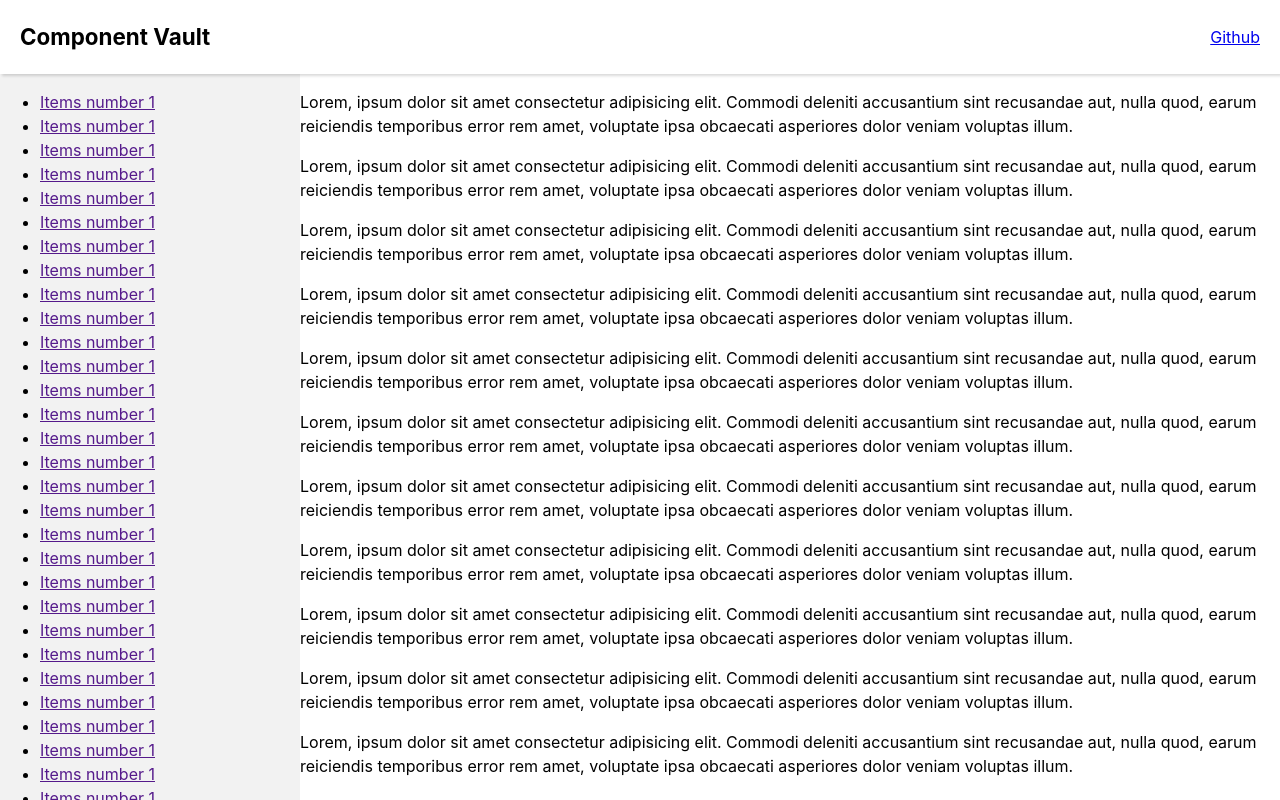
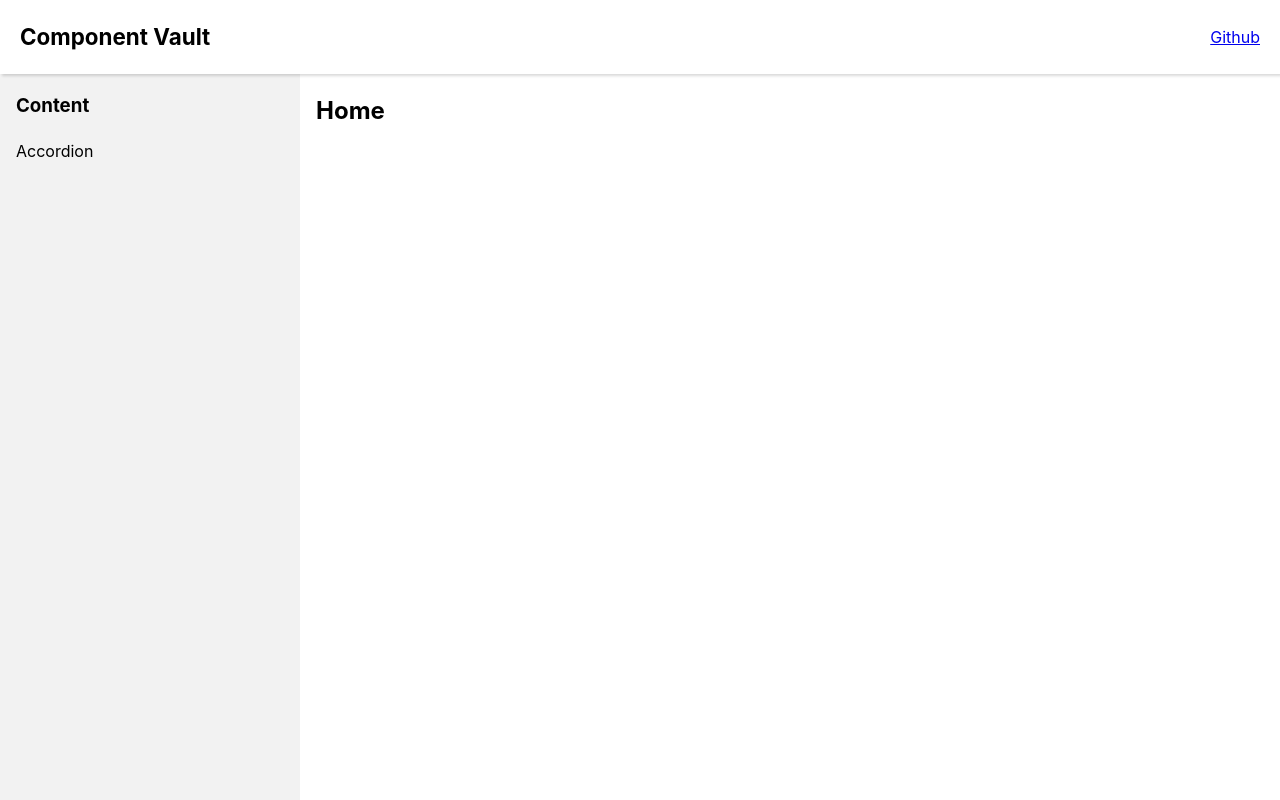
Before and after one commit to ssakib4040/component-vault, a React (Vite) app: page / in a window 1280 px wide. Built offline with nearby package versions, Linux system fonts and the light colour scheme.

Commit message:
Accordion Structure added

```diff
--- a/src/App.scss
+++ b/src/App.scss
@@ -5,18 +5,3 @@
 .container {
   display: flex;
 }
-
-.sidebar {
-  position: fixed;
-  top: 73.58px;
-  left: 0;
-  bottom: 0;
-  overflow-y: scroll;
-  background-color: #f2f2f2;
-  width: 300px;
-}
-
-.content {
-  flex: 1;
-  margin-left: 300px; /* Adjust the margin to accommodate the fixed sidebar width */
-}
--- a/src/App.tsx
+++ b/src/App.tsx
@@ -1,10 +1,13 @@
-import { Routes, Route, Outlet, Link } from "react-router-dom";
+import { Routes, Route, Link } from "react-router-dom";
 import "./App.scss";
 
 // components
 import Header from "./components/Header/Header";
+import Sidebar from "./components/Sidebar/Sidebar";
+import Content from "./components/Content/Content";
 
 // pages
+import Accordion from "./pages/Accordion/Accordion";
 
 export default function App() {
   return (
@@ -12,281 +15,19 @@ export default function App() {
       <Header />
 
       <div className="container">
-        {/* Sidebar & Content */}
+        <Sidebar />
 
-        <div className="sidebar dev">
-          <ul>
-            <li>
-              <a href="">Items number 1</a>
-            </li>
+        <Content>
+          <Routes>
+            <Route path="/">
+              <Route index element={<Home />} />
+              <Route path="accordion" element={<Accordion />} />
 
-            <li>
-              <a href="">Items number 1</a>
-            </li>
-
-            <li>
-              <a href="">Items number 1</a>
-            </li>
-
-            <li>
-              <a href="">Items number 1</a>
-            </li>
-
-            <li>
-              <a href="">Items number 1</a>
-            </li>
-
-            <li>
-              <a href="">Items number 1</a>
-            </li>
-
-            <li>
-              <a href="">Items number 1</a>
-            </li>
-
-            <li>
-              <a href="">Items number 1</a>
-            </li>
-
-            <li>
-              <a href="">Items number 1</a>
-            </li>
-
-            <li>
-              <a href="">Items number 1</a>
-            </li>
-
-            <li>
-              <a href="">Items number 1</a>
-            </li>
-
-            <li>
-              <a href="">Items number 1</a>
-            </li>
-
-            <li>
-              <a href="">Items number 1</a>
-            </li>
-
-            <li>
-              <a href="">Items number 1</a>
-            </li>
-
-            <li>
-              <a href="">Items number 1</a>
-            </li>
-
-            <li>
-              <a href="">Items number 1</a>
-            </li>
-
-            <li>
-              <a href="">Items number 1</a>
-            </li>
-
-            <li>
-              <a href="">Items number 1</a>
-            </li>
-
-            <li>
-              <a href="">Items number 1</a>
-            </li>
-
-            <li>
-              <a href="">Items number 1</a>
-            </li>
-
-            <li>
-              <a href="">Items number 1</a>
-            </li>
-
-            <li>
-              <a href="">Items number 1</a>
-            </li>
-
-            <li>
-              <a href="">Items number 1</a>
-            </li>
-
-            <li>
-              <a href="">Items number 1</a>
-            </li>
-
-            <li>
-              <a href="">Items number 1</a>
-            </li>
-
-            <li>
-              <a href="">Items number 1</a>
-            </li>
-
-            <li>
-              <a href="">Items number 1</a>
-            </li>
-
-            <li>
-              <a href="">Items number 1</a>
-            </li>
-
-            <li>
-              <a href="">Items number 1</a>
-            </li>
-
-            <li>
-              <a href="">Items number 1</a>
-            </li>
-
-            <li>
-              <a href="">Items number 1</a>
-            </li>
-
-            <li>
-              <a href="">Items number 1</a>
-            </li>
-
-            <li>
-              <a href="">Items number 1</a>
-            </li>
-
-            <li>
-              <a href="">Items number 1</a>
-            </li>
-
-            <li>
-              <a href="">Items number 1</a>
-            </li>
-
-            <li>
-              <a href="">Items number 1</a>
-            </li>
-
-            <li>
-              <a href="">Items number 1</a>
-            </li>
-
-            <li>
-              <a href="">Items number 1</a>
-            </li>
-
-            <li>
-              <a href="">Items number 1</a>
-            </li>
-
-            <li>
-              <a href="">Items number 1</a>
-            </li>
-
-            <li>
-              <a href="">Items number 1</a>
-            </li>
-
-            <li>
-              <a href="">Items number 1</a>
-            </li>
-
-            <li>
-              <a href="">Items number 1</a>
-            </li>
-
-            <li>
-              <a href="">Items number 1</a>
-            </li>
-
-            <li>
-              <a href="">Items number 1</a>
-            </li>
-          </ul>
-        </div>
-
-        <div className="content dev">
-          <p>
-            Lorem, ipsum dolor sit amet consectetur adipisicing elit. Commodi
-            deleniti accusantium sint recusandae aut, nulla quod, earum
-            reiciendis temporibus error rem amet, voluptate ipsa obcaecati
-            asperiores dolor veniam voluptas illum.
-          </p>
-
-          <p>
-            Lorem, ipsum dolor sit amet consectetur adipisicing elit. Commodi
-            deleniti accusantium sint recusandae aut, nulla quod, earum
-            reiciendis temporibus error rem amet, voluptate ipsa obcaecati
-            asperiores dolor veniam voluptas illum.
-          </p>
-
-          <p>
-            Lorem, ipsum dolor sit amet consectetur adipisicing elit. Commodi
-            deleniti accusantium sint recusandae aut, nulla quod, earum
-            reiciendis temporibus error rem amet, voluptate ipsa obcaecati
-            asperiores dolor veniam voluptas illum.
-          </p>
-
-          <p>
-            Lorem, ipsum dolor sit amet consectetur adipisicing elit. Commodi
-            deleniti accusantium sint recusandae aut, nulla quod, earum
-            reiciendis temporibus error rem amet, voluptate ipsa obcaecati
-            asperiores dolor veniam voluptas illum.
-          </p>
-
-          <p>
-            Lorem, ipsum dolor sit amet consectetur adipisicing elit. Commodi
-            deleniti accusantium sint recusandae aut, nulla quod, earum
-            reiciendis temporibus error rem amet, voluptate ipsa obcaecati
-            asperiores dolor veniam voluptas illum.
-          </p>
-
-          <p>
-            Lorem, ipsum dolor sit amet consectetur adipisicing elit. Commodi
-            deleniti accusantium sint recusandae aut, nulla quod, earum
-            reiciendis temporibus error rem amet, voluptate ipsa obcaecati
-            asperiores dolor veniam voluptas illum.
-          </p>
-
-          <p>
-            Lorem, ipsum dolor sit amet consectetur adipisicing elit. Commodi
-            deleniti accusantium sint recusandae aut, nulla quod, earum
-            reiciendis temporibus error rem amet, voluptate ipsa obcaecati
-            asperiores dolor veniam voluptas illum.
-          </p>
-
-          <p>
-            Lorem, ipsum dolor sit amet consectetur adipisicing elit. Commodi
-            deleniti accusantium sint recusandae aut, nulla quod, earum
-            reiciendis temporibus error rem amet, voluptate ipsa obcaecati
-            asperiores dolor veniam voluptas illum.
-          </p>
-
-          <p>
-            Lorem, ipsum dolor sit amet consectetur adipisicing elit. Commodi
-            deleniti accusantium sint recusandae aut, nulla quod, earum
-            reiciendis temporibus error rem amet, voluptate ipsa obcaecati
-            asperiores dolor veniam voluptas illum.
-          </p>
-
-          <p>
-            Lorem, ipsum dolor sit amet consectetur adipisicing elit. Commodi
-            deleniti accusantium sint recusandae aut, nulla quod, earum
-            reiciendis temporibus error rem amet, voluptate ipsa obcaecati
-            asperiores dolor veniam voluptas illum.
-          </p>
-
-          <p>
-            Lorem, ipsum dolor sit amet consectetur adipisicing elit. Commodi
-            deleniti accusantium sint recusandae aut, nulla quod, earum
-            reiciendis temporibus error rem amet, voluptate ipsa obcaecati
-            asperiores dolor veniam voluptas illum.
-          </p>
-        </div>
+              <Route path="*" element={<NoMatch />} />
+            </Route>
+          </Routes>
+        </Content>
       </div>
-
-      {/* <Routes>
-        <Route path="/">
-          <Route index element={<Home />} />
-          <Route path="about" element={<About />} />
-          <Route path="dashboard" element={<Dashboard />} />
-
-          <Route path="*" element={<NoMatch />} />
-        </Route>
-      </Routes> */}
     </div>
   );
 }
--- a/src/components/Content/Content.scss
+++ b/src/components/Content/Content.scss
@@ -0,0 +1,5 @@
+.content {
+  flex: 1;
+  margin-left: 300px;
+  padding: 0 1rem;
+}
--- a/src/components/Content/Content.tsx
+++ b/src/components/Content/Content.tsx
@@ -0,0 +1,5 @@
+import "./Content.scss";
+
+export default function Content({ children }: any) {
+  return <div className="content dev">{children}</div>;
+}
--- a/src/components/Sidebar/Sidebar.scss
+++ b/src/components/Sidebar/Sidebar.scss
@@ -0,0 +1,29 @@
+.sidebar {
+  position: fixed;
+  top: 73.58px;
+  left: 0;
+  bottom: 0;
+  overflow-y: auto;
+  background-color: #f2f2f2;
+  width: 300px;
+  padding: 0 1rem;
+
+  ul {
+    padding: 0;
+    list-style: none;
+
+    li {
+      margin-bottom: 0.5rem;
+
+      a {
+        color: #000;
+        text-decoration: none;
+        display: block;
+
+        &:hover {
+          text-decoration: underline;
+        }
+      }
+    }
+  }
+}
--- a/src/components/Sidebar/Sidebar.tsx
+++ b/src/components/Sidebar/Sidebar.tsx
@@ -1,5 +1,24 @@
 import "./Sidebar.scss";
 
+const sidebar = [
+  {
+    title: "Accordion",
+    path: "accordion",
+  },
+];
+
 export default function Sidebar() {
-  return <div className="sidebar">Sidebar</div>;
+  return (
+    <div className="sidebar dev">
+      <h3>Content</h3>
+
+      <ul>
+        {sidebar.map((item, index) => (
+          <li key={index}>
+            <a href={item.path || "/"}>{item.title}</a>
+          </li>
+        ))}
+      </ul>
+    </div>
+  );
 }
--- a/src/index.scss
+++ b/src/index.scss
@@ -1,3 +1,7 @@
+* {
+  box-sizing: border-box;
+}
+
 body {
   margin: 0;
   margin-top: 73.58px;
--- /dev/null
+++ b/src/pages/Accordion/Accordion.tsx
@@ -0,0 +1,16 @@
+import "./Accordion.scss";
+
+export default function Accordion() {
+  return (
+    <div>
+      <h3>Accordion</h3>
+
+      <div>
+        <p>
+          Lorem ipsum dolor sit amet consectetur adipisicing elit. Veritatis,
+          odio.
+        </p>
+      </div>
+    </div>
+  );
+}
```
Also changed, not shown: src/pages/Accordion/Accordion.scss (added).
